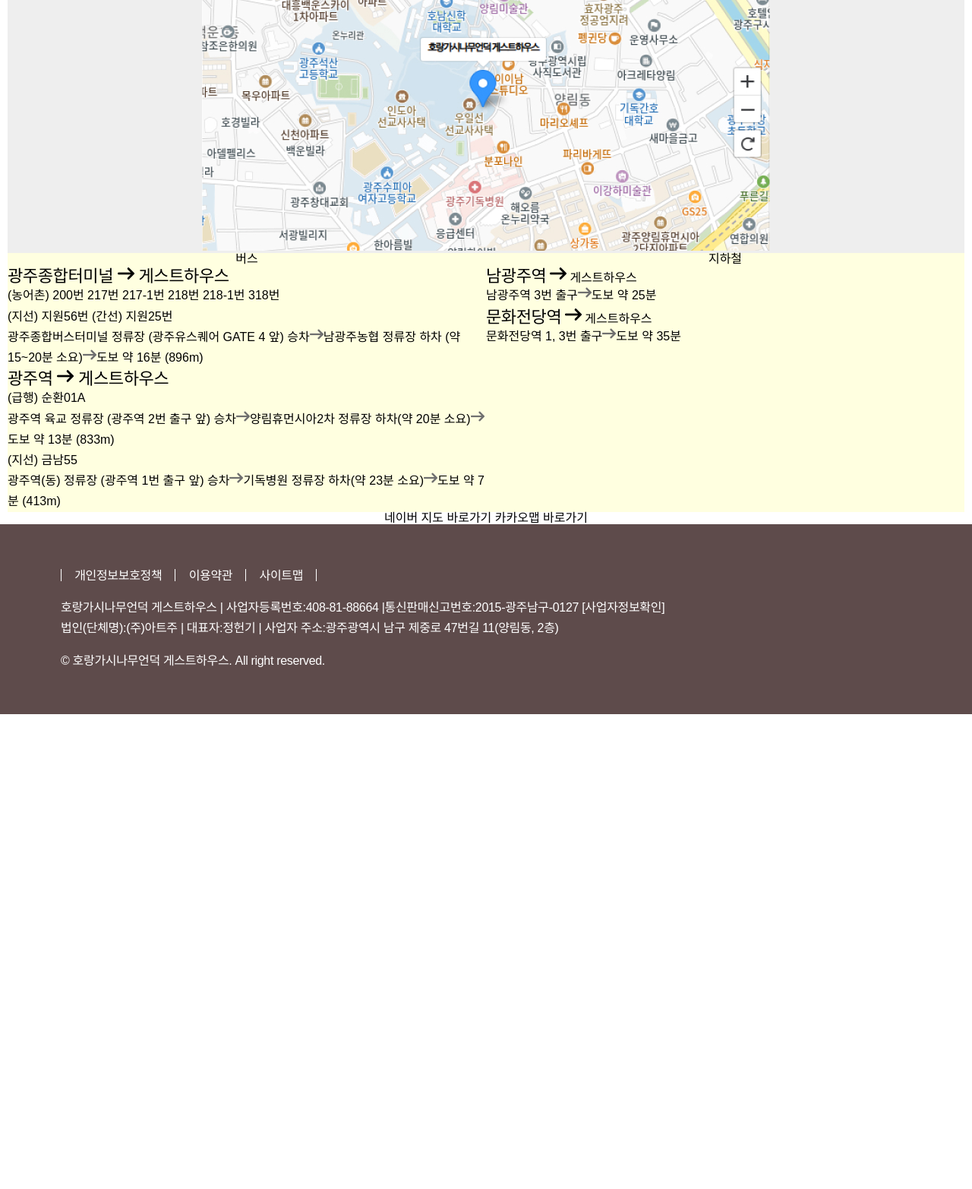
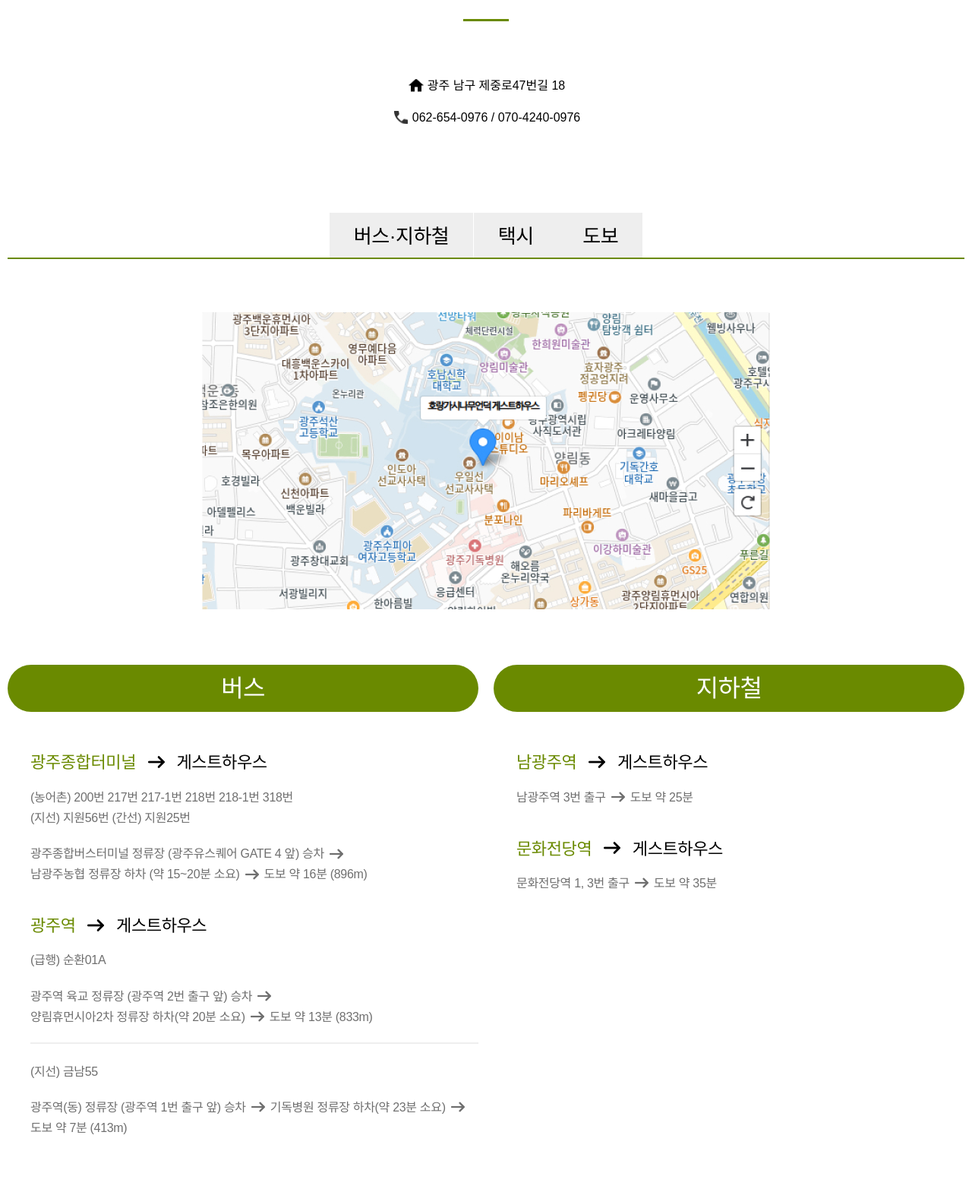
Before and after one commit to m1ng15/241226_guestHouse, a plain HTML site: page sub.html in a window 1280 px wide. Shown: the part 716-2281 px from the top of the page at 76% size. Before the commit the page ends 1656 px from the top, so only its background shows below. Drawn offline with Linux system fonts and the light colour scheme; a web font is replaced by a local one.

Commit message:
게스트하우스 최종 업로드

```diff
--- a/styles/sub.css
+++ b/styles/sub.css
@@ -11,10 +11,10 @@
 #wrap .header_bg header {
     width: 1760px; margin: 0 auto;
     height: 100px;
-    padding-top: 10px;
+    padding-top: 8px;
     display: flex; flex-flow: row nowrap; align-items: center;
 }
-#wrap .header_bg header h1 {}
+#wrap .header_bg header h1 {position: relative; bottom: -2px;}
 #wrap .header_bg header h1 a {}
 #wrap .header_bg header h1 a img {}
 #wrap .header_bg header .right_hd {width: calc(100% - 250px);}
@@ -27,12 +27,24 @@
 #wrap .header_bg header .right_hd .login a:last-child,
 #wrap .header_bg header .right_hd nav a:last-child {margin-right: 0;}
 #wrap .header_bg header .right_hd nav {
+    display: flex; flex-flow: row nowrap;
+    height: 100%;
+    position: relative;
     font-size:1.13rem; letter-spacing:-0.02em; font-weight:600;
-    padding: 25px 0;
 }
-#wrap .header_bg header .right_hd nav a {margin-right: 50px;}
+#wrap .header_bg header .right_hd nav a {
+    display: flex; flex-flow: row nowrap;
+    align-items: center;
+    padding-top: 20px; padding-left: 15px; margin-right: 50px;
+}
+#wrap .header_bg header .right_hd nav a:hover::before {
+    content: ""; width: 8px; height: 8px;
+    background-color:#6A8A00; border-radius: 50px;
+    position: absolute; top: 15px; left: 0;
+}
+#wrap .header_bg header .right_hd nav a:hover {position: relative; bottom: 2px;}
 #wrap .header_img {
-    height: 40vh;
+    height: 55vh;
     background-image: url(../images/main_visual23.jpg);
     background-position: center; background-size: cover;
 }
@@ -43,7 +55,6 @@
     display: flex; flex-flow: row nowrap; justify-content: flex-end;
     align-items: center;
     padding-top: 15px;
-    background-color: palegoldenrod;
 }
 #wrap main .path li {}
 #wrap main .path li a {}
@@ -54,7 +65,8 @@
     position: relative; top: 2px;
 }
 /* =====================메인 헤더 */
-#wrap main .main_top {background-color: paleturquoise;}
+/* =====================메인 - 페이지 제목 */
+#wrap main .main_top {margin: 110px 0;}
 #wrap main .main_top .title {padding: 10px 0; margin-bottom: 58px;}
 #wrap main .main_top .title p {font-size:1.63rem; line-height:1.5em; letter-spacing:-0.02em; font-weight:500; color:#6A8A00;}
 #wrap main .main_top .title h1 {font-size:3.5rem; line-height:1.3em; letter-spacing:-0.02em; font-weight:700; margin-bottom: 25px;}
@@ -62,59 +74,121 @@
     display: inline-block;
     width: 60px; height: 3px; background-color: #6A8A00;
 }
+/* =====================메인 - 숙소 정보 */
 #wrap main .main_top .house_info {}
-
-#wrap main .main_top .house_info p {background-color: orange;}
-#wrap main .main_top .house_info p span {
-    background-color: yellow;
-    background-position: left center;
-}
+#wrap main .main_top .house_info p {margin-bottom: 15px;}
+#wrap main .main_top .house_info p:last-child {margin-bottom: 0;}
+#wrap main .main_top .house_info p span {padding-left: 27px;}
 #wrap main .main_top .house_info p:first-child span {
     background: url(../images/Home.png) no-repeat;
+    background-position: left center; background-position-y: center;
 }
 
 #wrap main .main_top .house_info p:last-child span {
     background: url(../images/call.png) no-repeat;
+    background-position: left center; background-position-y: center;
 }
 /* =====================메인 컨텐츠 */
+#wrap main .main_btm {}
 #wrap main .main_top,.main_btm {text-align: center;}
-#wrap main .main_btm {}
 /* =====================메인 컨텐츠 - 탭 & 지도 */
-#wrap main .main_btm .main_b_top {background-color: #eee;}
+#wrap main .main_btm .main_b_top {}
 #wrap main .main_btm .main_b_top .tap_menu {}
-#wrap main .main_btm .main_b_top .tap_menu a {}
-#wrap main .main_btm .main_b_top .tap_menu .active {}
-#wrap main .main_btm .main_b_top .map_view {}
-#wrap main .main_btm .main_b_top .map_view img {}
+#wrap main .main_btm .main_b_top .tap_menu a:first-child {margin-left: 0;}
+#wrap main .main_btm .main_b_top .tap_menu a {
+    font-size:1.63rem; line-height:1.5em; letter-spacing:-0.02em; font-weight:500;
+    display: inline-block; margin-left: -4px;
+    background-color: #eee; padding: 10px 30px;
+    border: 2px solid #eee; border-bottom: none;
+    position: relative; bottom: -2px; z-index: 40;
+}
+#wrap main .main_btm .main_b_top .tap_menu a:hover {
+    background-color: #fff; color: #6A8A00;
+    border: 2px solid #6A8A00; border-bottom: none;
+    z-index: 60;
+}
+#wrap main .main_btm .main_b_top .map_view {
+    border-top: 2px solid #6A8A00; padding: 70px 0;
+    position: relative; z-index: 50;
+}
+#wrap main .main_btm .main_b_top .map_view a {width: 960px;}
+#wrap main .main_btm .main_b_top .map_view a img {}
 /* =====================메인 컨텐츠 - 교통 정보 */
 #wrap main .main_btm .traffic_info {
     display: flex; flex-flow: row nowrap;
-    background-color: lightyellow}
-#wrap main .main_btm .traffic_info h2 {}
+}
+#wrap main .main_btm .traffic_info h2 {
+    font-size:2rem; letter-spacing:-0.02em; font-weight:500;
+    background-color: #6A8A00; color: #fff; padding: 15px 0;
+    border-radius: 50px; margin-bottom: 52px;
+}
+#wrap main .main_btm .traffic_info .detail_info .info {margin-bottom: 40px;}
+#wrap main .main_btm .traffic_info .detail_info .info:last-child {margin-bottom: 0;}
+#wrap main .main_btm .traffic_info .detail_info .info h3 {margin-bottom: 20px;}
+#wrap main .main_btm .traffic_info .detail_info .info p {margin-bottom: 20px;}
+#wrap main .main_btm .traffic_info .detail_info .info h3, h3 > * {font-size:1.38rem; letter-spacing:-0.02em; font-weight:500;}
+#wrap main .main_btm .traffic_info .detail_info {text-align: left; padding-left: 30px;}
+#wrap main .main_btm .traffic_info .detail_info .info h3 .departure {color: #6A8A00;}
+#wrap main .main_btm .traffic_info .detail_info .info h3 img {margin: 0 10px; position: relative; top: 2.5px;}
+#wrap main .main_btm .traffic_info .detail_info .info .route {display: flex; flex-flow: row wrap;}
+#wrap main .main_btm .traffic_info .detail_info .info .route li {
+    background: url(../images/sm_next_arrow.png) no-repeat right center;
+    background-size: 18px 18px;
+    background-position-y: center;
+    padding-right: calc(18px + 7px);
+}
+#wrap main .main_btm .traffic_info .detail_info .info .route li:last-child {
+    background-image: none; padding-right: 0; padding-left: 7px;
+}
+#wrap main .main_btm .traffic_info .bus_info .detail_info .info .bus,
+#wrap main .main_btm .traffic_info .detail_info .info .route li {line-height:1.7em; letter-spacing:-0.02em; color: #6f6f6f;}
 /* =====================버스 교통 정보 */
-#wrap main .main_btm .traffic_info .bus_info, .subway_info {width: calc(100% / 2);}
-#wrap main .main_btm .traffic_info .detail_info {text-align: left;}
-#wrap main .main_btm .traffic_info .bus_info {/* background-color: lightcyan; */}
+#wrap main .main_btm .traffic_info .bus_info, .subway_info {width: calc(100% / 2); height: 662px;}
+#wrap main .main_btm .traffic_info .bus_info {margin-right: 20px;}
 #wrap main .main_btm .traffic_info .bus_info h2 {}
 #wrap main .main_btm .traffic_info .bus_info .detail_info {}
 #wrap main .main_btm .traffic_info .bus_info .detail_info .info {}
+#wrap main .main_btm .traffic_info .bus_info .detail_info .info .hr_info {
+    display: inline-block; width: 100%; height: 1.5px;
+    background-color: #eee; margin: 20px 0;
+}
 #wrap main .main_btm .traffic_info .bus_info .detail_info .info h3 {}
-#wrap main .main_btm .traffic_info .bus_info .detail_info .info h3, h3 > * {font-size:1.38rem; letter-spacing:-0.02em; font-weight:500;}
 #wrap main .main_btm .traffic_info .bus_info .detail_info .info h3 .departure {}
 #wrap main .main_btm .traffic_info .bus_info .detail_info .info h3 img {}
 #wrap main .main_btm .traffic_info .bus_info .detail_info .info .bus {}
 #wrap main .main_btm .traffic_info .bus_info .detail_info .info .route {}
-#wrap main .main_btm .traffic_info .bus_info .detail_info .info .route img {}
+#wrap main .main_btm .traffic_info .bus_info .detail_info .info .route li {}
+#wrap main .main_btm .traffic_info .bus_info .detail_info .info:nth-child(2) .route:nth-of-type(2) li:nth-child(2) {padding-left: 7px;}
+#wrap main .main_btm .traffic_info .bus_info .detail_info .info:nth-child(2) .route:nth-of-type(2) li:nth-child(3) {padding-left: 0;}
 /* =====================지하철 교통 정보 */
-#wrap main .main_btm .traffic_info .subway_info {/* background-color: lightgray; */}
+#wrap main .main_btm .traffic_info .subway_info {}
 #wrap main .main_btm .traffic_info .subway_info h2 {}
 #wrap main .main_btm .traffic_info .subway_info .detail_info {}
 #wrap main .main_btm .traffic_info .subway_info .detail_info .info {}
+#wrap main .main_btm .traffic_info .subway_info .detail_info .info h3 {}
+#wrap main .main_btm .traffic_info .subway_info .detail_info .info h3 .departure {}
+#wrap main .main_btm .traffic_info .subway_info .detail_info .info h3 img {}
+#wrap main .main_btm .traffic_info .subway_info .detail_info .info .route {}
+#wrap main .main_btm .traffic_info .subway_info .detail_info .info .route li {}
 /* =====================메인 컨텐츠 - 지도 버튼 */
-#wrap main .main_btm .main_b_btm {}
-#wrap main .main_btm .main_b_btm button {}
-#wrap main .main_btm .main_b_btm .active {}
-#wrap main .main_btm .main_b_btm .nvmap_btn {}
+#wrap main .main_btm .main_b_btm {margin: 110px 0;}
+#wrap main .main_btm .main_b_btm button {
+    font-size:1.38rem; letter-spacing:-0.02em;
+    border-radius: 50px;
+    padding: 15px 29px 15px 20px;
+    background: #fff url(../images/btn_unactive.png) no-repeat;
+    background-position: 97% center; background-position-y: center;
+    background-size: 22px 22px;
+    color: #6A8A00;
+    border: 2px solid #6A8A00;
+}
+#wrap main .main_btm .main_b_btm button:hover {
+    background: #6A8A00 url(../images/map_btn.png) no-repeat;
+    background-position: 97% center; background-position-y: center;
+    background-size: 22px 22px;
+    color: #fff; font-weight: 500;
+}
+#wrap main .main_btm .main_b_btm .nvmap_btn {margin-right: 25px;}
 #wrap main .main_btm .main_b_btm .kkomap_btn {}
 /* ========================================푸터시작*/
 #wrap footer {
--- a/sub.html
+++ b/sub.html
@@ -50,12 +50,12 @@
             <div class="main_btm">
                 <div class="main_b_top">
                     <div class="tap_menu">
-                        <a href="#" class="active">버스&middot;지하철</a>
+                        <a href="#">버스&middot;지하철</a>
                         <a href="#">택시</a>
                         <a href="#">도보</a>
                     </div>
                     <div class="map_view">
-                        <img src="./images/map.jpg" alt="호랑가시나무언덕 위치">
+                        <a href="#"><img src="./images/map.jpg" alt="호랑가시나무언덕 위치"></a>
                     </div>
                 </div>
                 <div class="traffic_info">
@@ -69,7 +69,11 @@
                                     게스트하우스
                                 </h3>
                                 <p class="bus">(농어촌) 200번 217번 217-1번 218번 218-1번 318번<br>(지선) 지원56번 (간선) 지원25번</p>
-                                <p class="route">광주종합버스터미널 정류장 (광주유스퀘어 GATE 4 앞) 승차<img src="./images/sm_next_arrow.png" alt="">남광주농협 정류장 하차 (약 15~20분 소요)<img src="./images/sm_next_arrow.png" alt="">도보 약 16분 (896m)</p>
+                                <ul class="route">
+                                    <li>광주종합버스터미널 정류장 (광주유스퀘어 GATE 4 앞) 승차</li>
+                                    <li>남광주농협 정류장 하차 (약 15~20분 소요)</li>
+                                    <li>도보 약 16분 (896m)</li>
+                                </ul>
                             </div>
                             <div class="info">
                                 <h3>
@@ -78,9 +82,18 @@
                                     게스트하우스
                                 </h3>
                                 <p class="bus">(급행) 순환01A</p>
-                                <p class="route">광주역 육교 정류장 (광주역 2번 출구 앞) 승차<img src="./images/sm_next_arrow.png" alt="">양림휴먼시아2차 정류장 하차(약 20분 소요)<img src="./images/sm_next_arrow.png" alt="">도보 약 13분 (833m)</p>
+                                <ul class="route">
+                                    <li>광주역 육교 정류장 (광주역 2번 출구 앞) 승차</li>
+                                    <li>양림휴먼시아2차 정류장 하차(약 20분 소요)</li>
+                                    <li>도보 약 13분 (833m)</li>
+                                </ul>
+                                <span class="hr_info"></span>
                                 <p class="bus">(지선) 금남55</p>
-                                <p class="route">광주역(동) 정류장 (광주역 1번 출구 앞) 승차<img src="./images/sm_next_arrow.png" alt="">기독병원 정류장 하차(약  23분 소요)<img src="./images/sm_next_arrow.png" alt="">도보 약 7분 (413m)</p>
+                                <ul class="route">
+                                    <li>광주역(동) 정류장 (광주역 1번 출구 앞) 승차</li>
+                                    <li>기독병원 정류장 하차(약  23분 소요)</li>
+                                    <li>도보 약 7분 (413m)</li>
+                                </ul>
                             </div>
                         </div>
                     </div>
@@ -93,7 +106,10 @@
                                     <img src="./images/next_arrow.png" alt="">
                                     게스트하우스
                                 </h3>
-                                <p class="route">남광주역 3번 출구<img src="./images/sm_next_arrow.png" alt="">도보 약 25분</p>
+                                <ul class="route">
+                                    <li>남광주역 3번 출구</li>
+                                    <li>도보 약 25분</li>
+                                </ul>
                             </div>
                             <div class="info">
                                 <h3>
@@ -101,13 +117,16 @@
                                     <img src="./images/next_arrow.png" alt="">
                                     게스트하우스
                                 </h3>
-                                <p class="route">문화전당역 1, 3번 출구<img src="./images/sm_next_arrow.png" alt="">도보 약 35분</p>
+                                <ul class="route">
+                                    <li>문화전당역 1, 3번 출구</li>
+                                    <li>도보 약 35분</li>
+                                </ul>
                             </div>
                         </div>
                     </div>
                 </div>
                 <div class="main_b_btm">
-                    <button type="button" class="nvmap_btn active">네이버 지도 바로가기</button>
+                    <button type="button" class="nvmap_btn">네이버 지도 바로가기</button>
                     <button type="button" class="kkomap_btn">카카오맵 바로가기</button>
                 </div>
             </div>
```
Also changed, not shown: index.html (+8 -12 lines), styles/index.css (+29 -29 lines).
